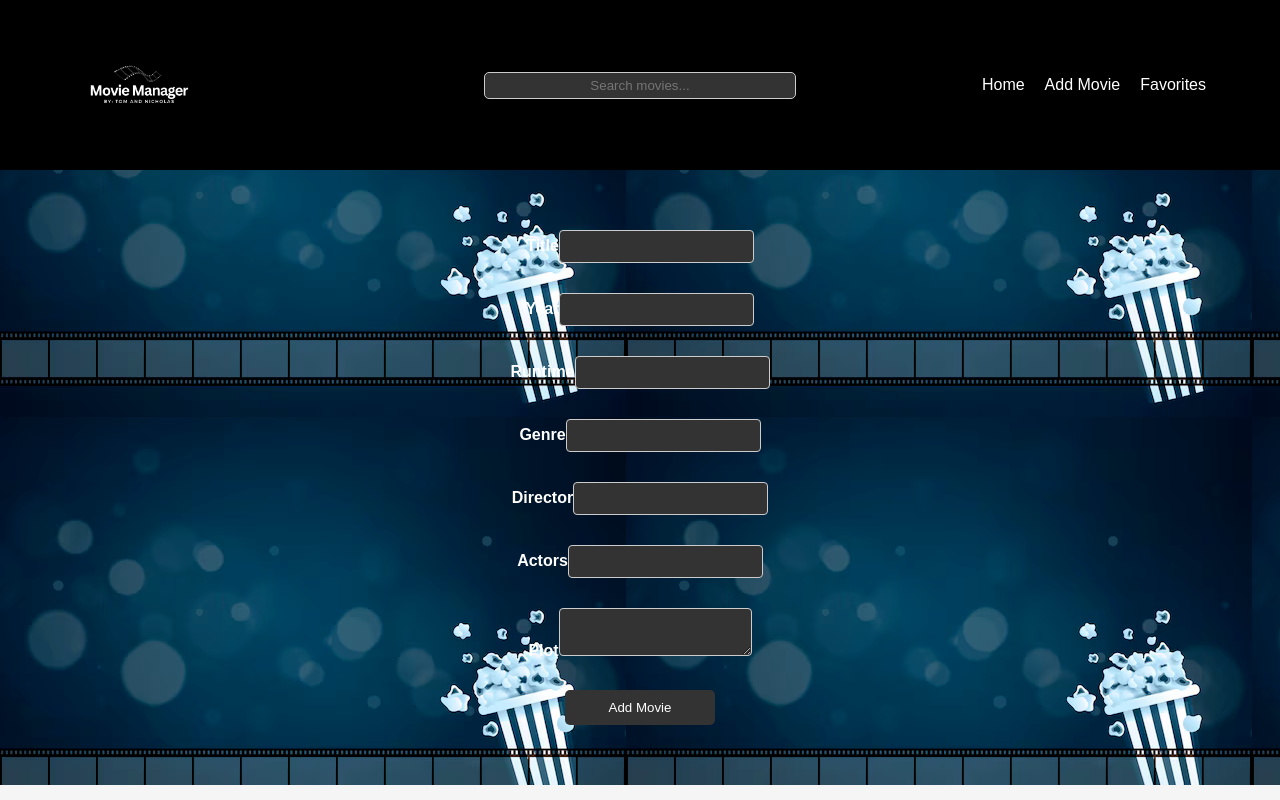
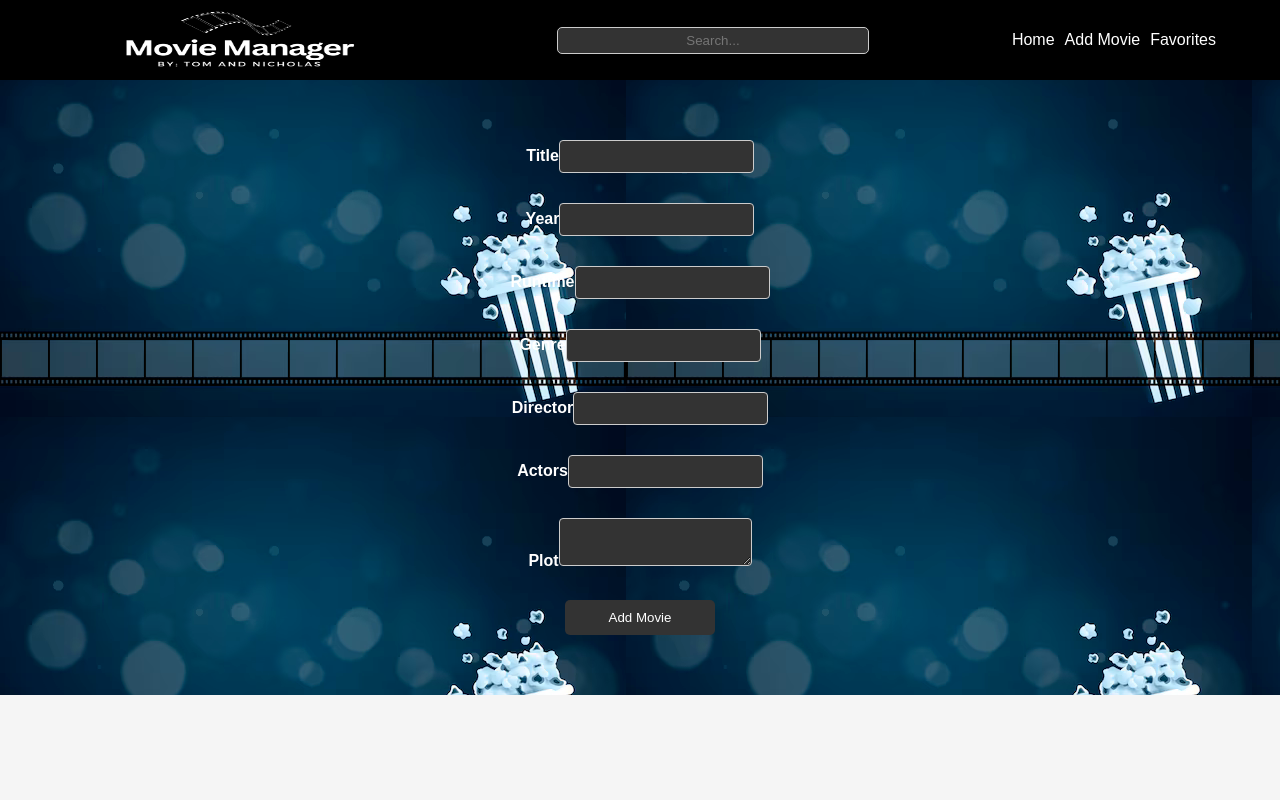
Before and after one commit to tomegoodson/MovieManager, a React (Create React App) app: page /add-movie in a window 1280 px wide. Built offline with nearby package versions, Linux system fonts and the light colour scheme; data requests are answered from the project's data file.

Commit message:
navbarlogo

```diff
--- a/src/NavBar.css
+++ b/src/NavBar.css
@@ -1,7 +1,7 @@
 .navbar {
   background-color: black;
   color: white;
-    padding: 10px 0;
+  padding: 10px 0; /* Adjust padding to control header height */
 }
 
 .navbar-container {
@@ -10,38 +10,31 @@
   align-items: center;
   width: 90%;
   margin: auto;
+  height: 60px; /* Set a fixed height for the navbar */
 }
 
 .navbar-logo {
-    display: flex;
-    align-items: center;
-    flex: 1;
-  }
-
-  .logo-image {
-    max-width: 150px; /* Adjust the width as needed */
-    height: auto;
+  height: 220px; /* Increase the height of the logo */
+  width: 350px; /* Maintain the aspect ratio */
 }
 
 .navbar-search {
   padding: 5px;
   border-radius: 5px;
-    border: none;
-    flex: 2;
-    margin: 0 20px;
+  border: 1px solid #ccc;
+  max-width: 300px;
+  flex-grow: 1; /* Allow the search bar to grow */
+  margin: 0 20px; /* Add some margin to center it better */
 }
 
 .navbar-links {
   display: flex;
-    flex: 1;
-    justify-content: flex-end;
+  gap: 10px; /* Add spacing between links */
 }
 
 .navbar-links a {
   color: white;
-    font: bold;
   text-decoration: none;
-    margin: 0 10px;
 }
 
 .navbar-links a:hover {
--- a/src/NavBar.jsx
+++ b/src/NavBar.jsx
@@ -1,7 +1,7 @@
 import React from 'react';
 import { Link } from 'react-router-dom';
 import './NavBar.css';
-import logo from './2.png'; // Adjust the path to the image as necessary
+import logo from './2.png'; // Ensure this path is correct
 
 const Navbar = ({ setSearchQuery }) => {
   const handleSearch = (e) => {
@@ -11,13 +11,11 @@ const Navbar = ({ setSearchQuery }) => {
   return (
     <nav className="navbar">
       <div className="navbar-container">
-        <Link to="/" className="navbar-logo">
-          <img src={logo} alt="Logo" className="logo-image" />
-        </Link>
+        <img src={logo} alt="Logo" className="navbar-logo" />
         <input
           type="text"
           className="navbar-search"
-          placeholder="Search movies..."
+          placeholder="Search..."
           onChange={handleSearch}
         />
         <div className="navbar-links">
```
Lines whose indentation alone changed are shown as unchanged.
